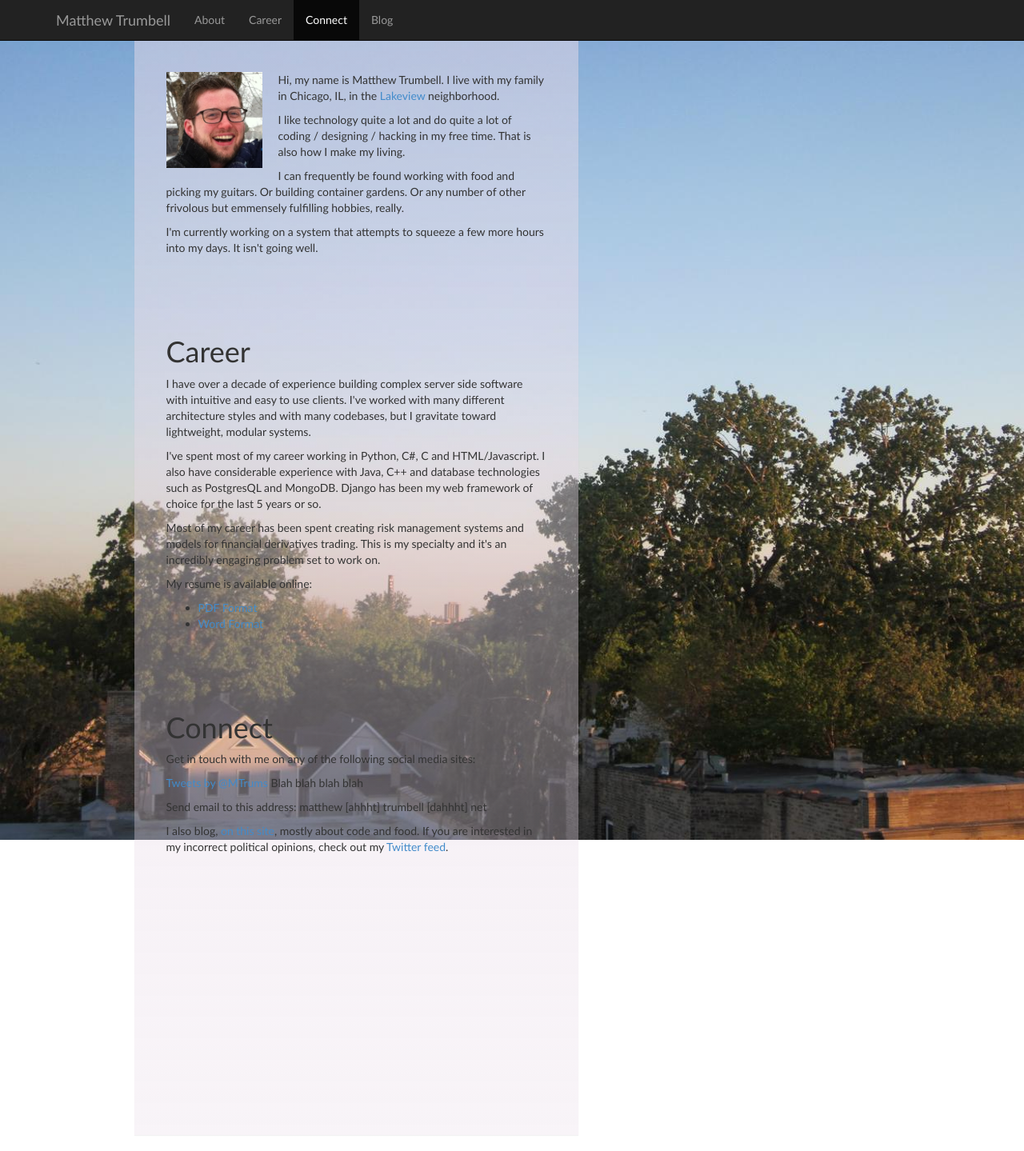
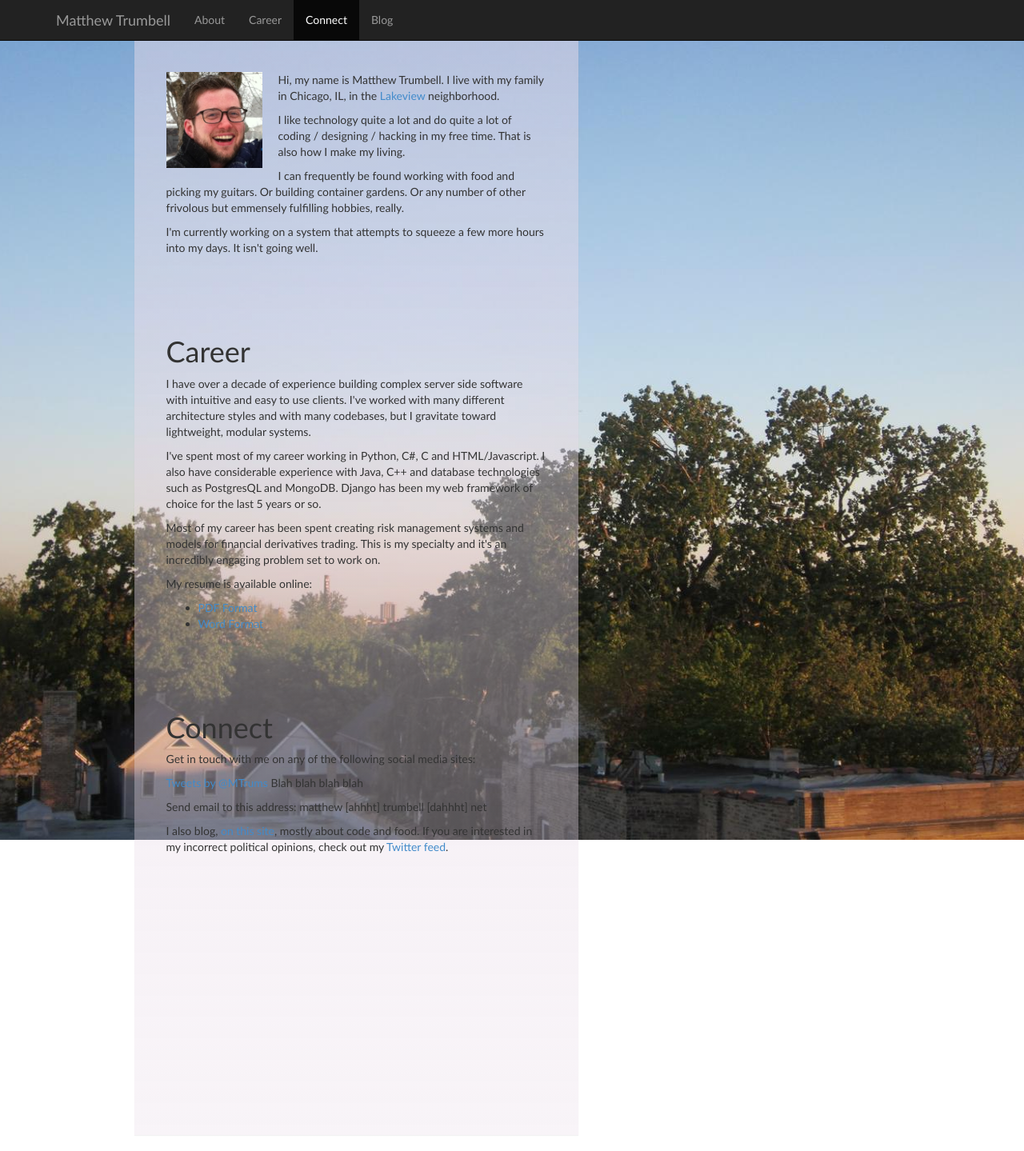
Before and after one commit to mrtrumbe/mrtrumbe.github.io, a Jekyll site: the page built from index.html, in a window 1280 px wide. Shown: the whole page at 80% size. Built offline with Jekyll 4.4.1, drawn with Linux system fonts in a browser that asks for light colours; Markdown is read by kramdown in place of the engine named in the settings; comment, search, counter and statistics services are not loaded.

Commit message:
background fix for iphone.

```diff
--- a/_layouts/default.html
+++ b/_layouts/default.html
@@ -18,7 +18,6 @@
 
   </head>
   <body data-spy="scroll" data-target="#mrt-navbar" data-offset="50">
-    <div id="background-layer"></div>
     <div class="navbar navbar-inverse navbar-fixed-top" role="navigation">
       <div class="container">
 
--- a/css/new_main.css
+++ b/css/new_main.css
@@ -1,7 +1,20 @@
+html {
+  z-index: -1;
+
+  background: url(/img/background.jpg) no-repeat top, left, fixed;
+  background-size: 1440px 1050px;
+
+  height: 100%;
+  overflow: hidden;
+}
+
 body {
+  background: none;
   font-family: "Trebuchet MS", Arial, sans-serif;
 
+  height: 100%;
   padding-top: 50px;
+  overflow: auto;
 }
 
 #background-layer {
@@ -11,9 +24,7 @@ body {
   left: 0;
   height: 100%;
   width: 100%;
-  background-image: url(/img/background.jpg);
-  background-size: 1440px 1050px;
-  background-attachment: fixed;
+  background-attachment: scroll;
   background-repeat:no-repeat;
 }
 
```
